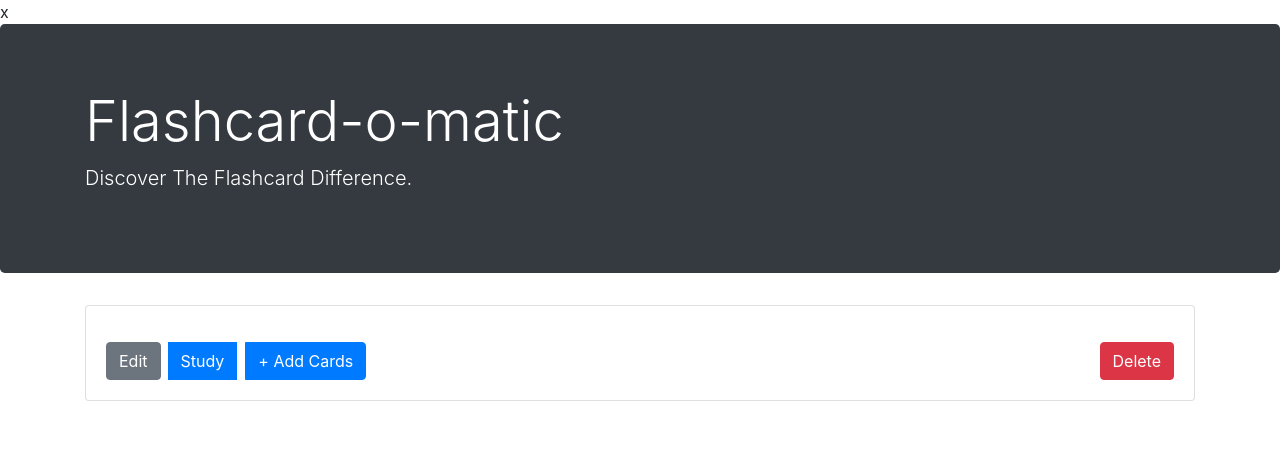
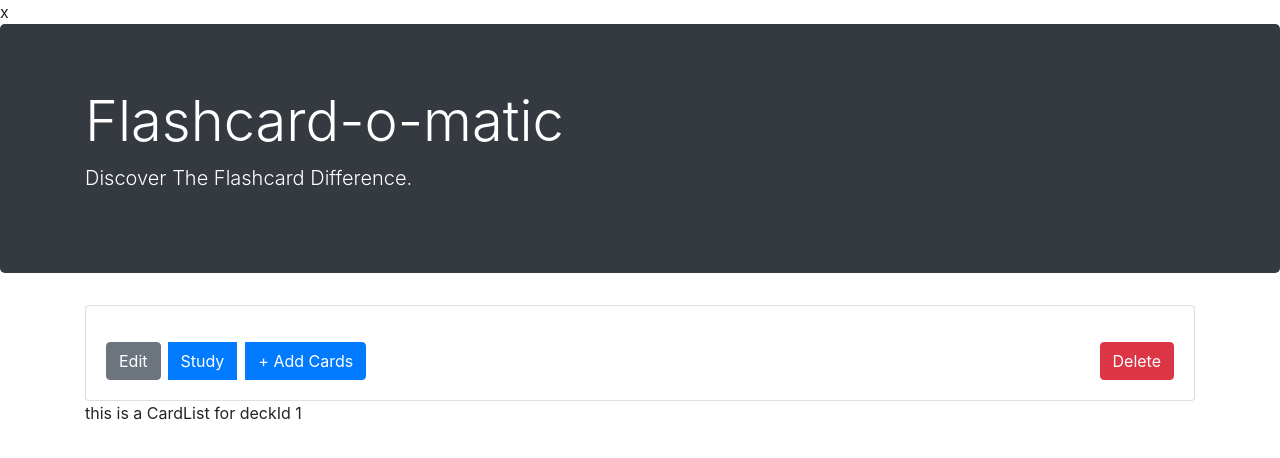
Before and after one commit to BrianHook1183/Flashcards_React, a React (Create React App) app: page /decks/1 in a window 1280 px wide. Shown: the top 458 px of the page. Built offline with nearby package versions, Linux system fonts and the light colour scheme; no server answers; a web font is replaced by a local one.

Commit message:
api deck fetch in progress

```diff
--- /dev/null
+++ b/src/Cards/CardList.js
@@ -0,0 +1,9 @@
+import React from "react";
+import { useParams } from "react-router-dom";
+
+function CardList() {
+  const { deckId } = useParams();
+  return <p>this is a CardList for deckId {deckId}</p>;
+}
+
+export default CardList;
--- a/src/Decks/Deck.js
+++ b/src/Decks/Deck.js
@@ -1,7 +1,11 @@
 import React from "react";
 import DeckOptions from "./DeckOptions";
+import { useParams } from "react-router-dom";
 
 function Deck({ id, name, description }) {
+  const { deckId } = useParams();
+  //TODO if deckId in params, make API fetch for that deck
+
   return (
     <div className="card" key={id}>
       <div className="card-body">
--- a/src/Layout/index.js
+++ b/src/Layout/index.js
@@ -5,6 +5,7 @@ import Header from "./Header";
 import NotFound from "./NotFound";
 import Deck from "../Decks/Deck";
 import Decks from "../Decks/Decks";
+import CardList from "../Cards/CardList";
 
 function Layout() {
   const [flashDecks, setFlashDecks] = useState([]);
@@ -28,6 +29,7 @@ function Layout() {
           </Route>
           <Route path="/decks/:deckId">
             <Deck />
+            <CardList />
           </Route>
           <Route>
             <NotFound />
```
